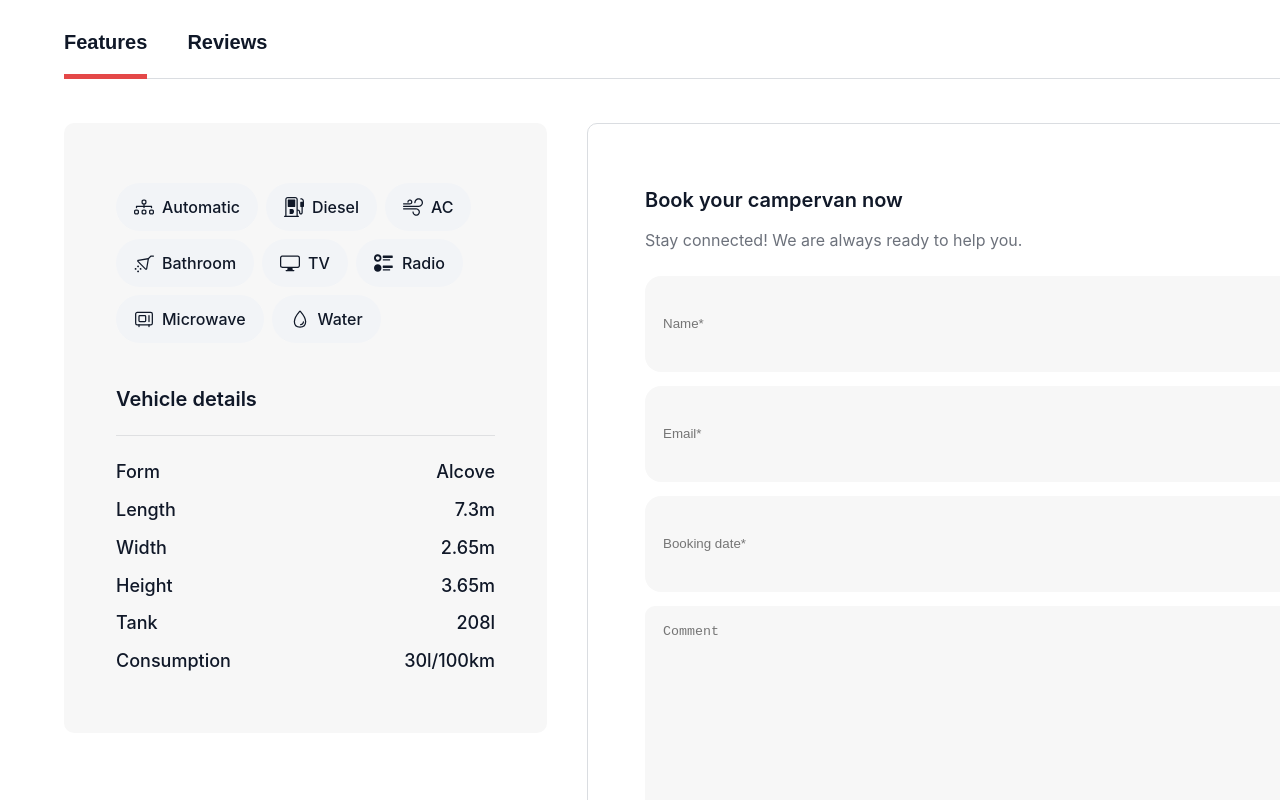
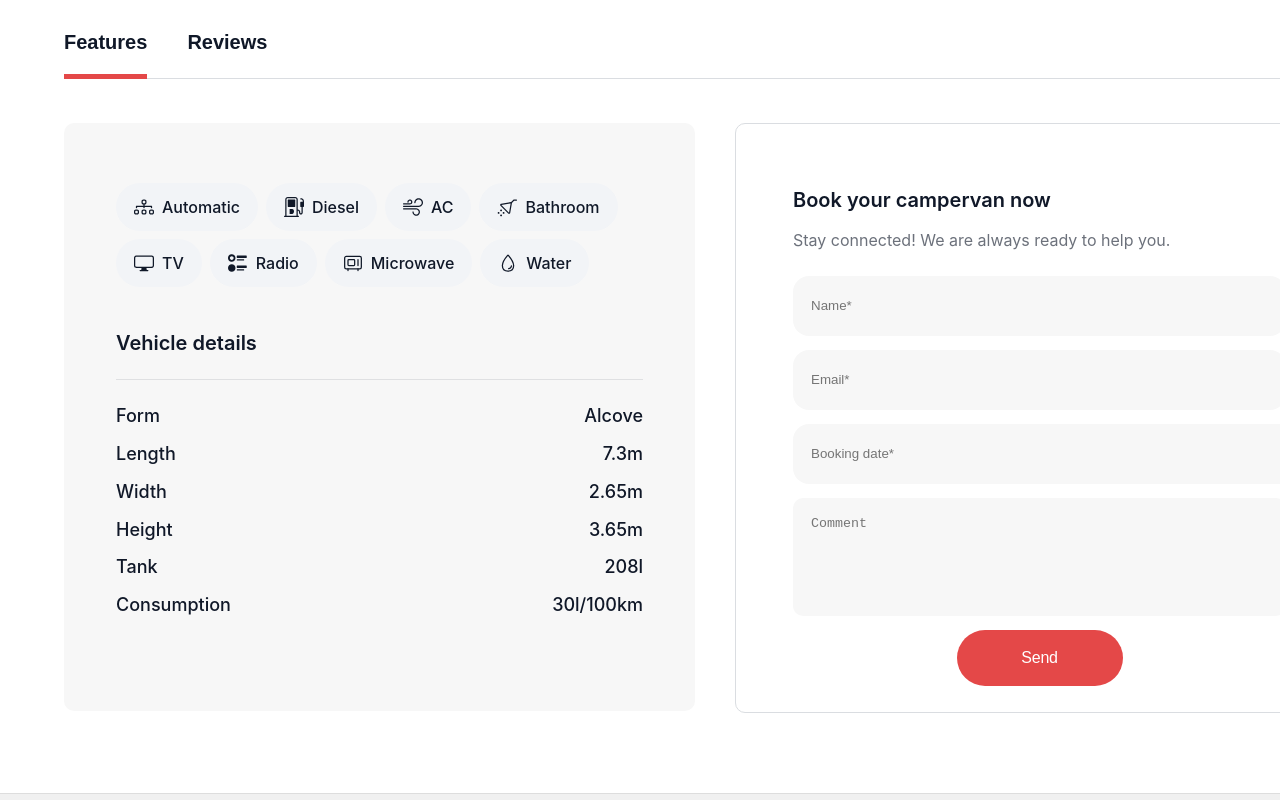
Before and after one commit to Iryna-M-html/TravelTrucks, a Next.js app: page /catalog/1 in a window 1280 px wide. Shown: the part 660-1460 px from the top of the page. Built offline with nearby package versions, Linux system fonts and the light colour scheme.

Commit message:
style bookingform

```diff
--- a/app/globals.css
+++ b/app/globals.css
@@ -24,7 +24,7 @@ body {
   padding: 0 64px;
   margin: 0 auto;
   width: 100%;
-  outline: 1px solid red;
+  /* outline: 1px solid red; */
 }
 
 a {
--- a/components/BookingButton/BookingButton.module.css
+++ b/components/BookingButton/BookingButton.module.css
@@ -4,6 +4,7 @@
   justify-content: center;
   appearance: none;
   text-decoration: none;
+  margin: 0 auto;
 
   width: 166px;
   height: 56px;
--- a/components/BookingDate/BookingDate.module.css
+++ b/components/BookingDate/BookingDate.module.css
@@ -4,11 +4,12 @@
 }
 
 .input {
-  border-radius: 1rem;
+  width: 100%;
+  height: 24px;
   border: none;
-  padding: 18px;
-  width: 100%;
-  height: 60px;
+  padding: 18px 0px;
+  padding-left: 18px;
+  border-radius: 16px;
   background-color: var(--inputs);
   cursor: pointer;
   outline: none;
--- a/components/BookingForm/BookingForm.module.css
+++ b/components/BookingForm/BookingForm.module.css
@@ -1,16 +1,11 @@
 .container {
   border: 1px solid var(--gray-light);
   border-radius: 10px;
-  padding: 24px;
+  padding: 44px 57px;
   width: 100%;
-  max-width: 641px;
-  min-height: 588px;
-}
-
-@media (min-width: 1024px) {
-  .container {
-    padding: 44px 57px;
-  }
+  width: 527px;
+  height: 500px;
+  justify-content: center;
 }
 
 .title {
@@ -35,18 +30,19 @@
 }
 
 .input {
-  width: 100%;
-  height: 60px;
+  max-width: 100%;
+  height: 24px;
   border: none;
-  padding: 18px;
+  padding: 18px 0px;
+  padding-left: 18px;
   border-radius: 16px;
   background-color: var(--inputs);
   outline: none;
 }
 
 .textarea {
-  width: 100%;
-  height: 118px;
+  max-width: 100%;
+  height: 24px;
   border: none;
   padding: 18px;
   padding-bottom: 76px;
--- a/components/Features/Features.module.css
+++ b/components/Features/Features.module.css
@@ -2,6 +2,8 @@
   padding: 44px 52px;
   background-color: #f7f7f7;
   border-radius: 10px;
+  width: 527px;
+  height: 500px;
 }
 
 .featuresRow {
```
